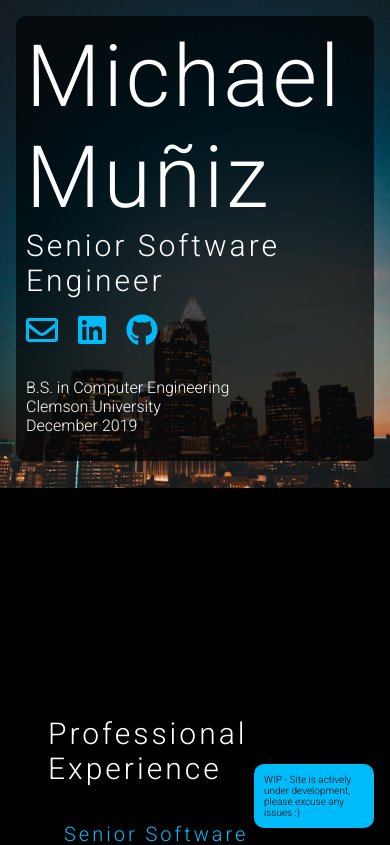
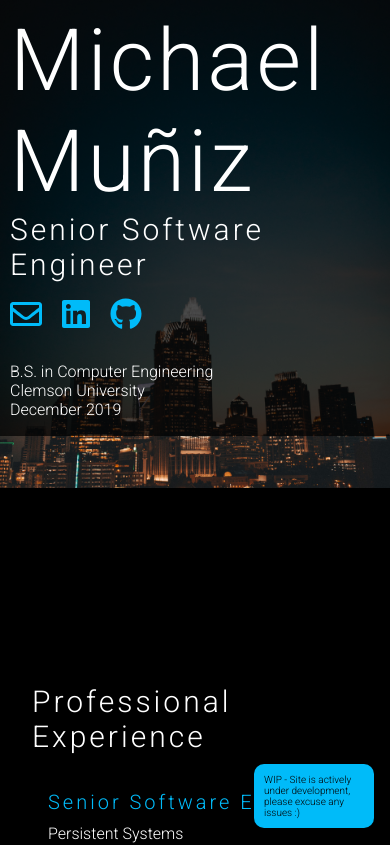
Before and after one commit to mcm218/resume-website, an Angular app: page / in a window 390 px wide. Shown: the top 845 px of the page. Built offline with nearby package versions, Linux system fonts and the light colour scheme.

Commit message:
update header and deploy changes

```diff
--- a/src/app/app.component.html
+++ b/src/app/app.component.html
@@ -1,4 +1,4 @@
-<div id="app-container">
+<div #app_container id="app-container">
   <div class="wip-alert">
     <p>WIP - Site is actively under development, please excuse any issues :)</p>
   </div>
--- a/src/app/app.component.scss
+++ b/src/app/app.component.scss
@@ -59,6 +59,18 @@ a, a:visited {
     #app-container {
         background-image: url("../assets/phoneBackground.jpg");
     }
+
+    #primary-column {
+        padding: 0;
+
+        section {
+            border-radius: 0 !important;
+        }
+
+        article {
+            padding: 16px;
+        }
+    }
 }
 
 
--- a/src/app/app.component.ts
+++ b/src/app/app.component.ts
@@ -1,4 +1,4 @@
-import { Component } from '@angular/core';
+import { AfterViewInit, Component, ElementRef, ViewChild } from '@angular/core';
 import JsonData from '../assets/me.json';
 import { ContactMe } from './models/contact-me';
 import { Education } from './models/education';
@@ -10,10 +10,22 @@ import { SkillBlock } from './models/skill-block';
   templateUrl: './app.component.html',
   styleUrls: ['./app.component.scss']
 })
-export class AppComponent {
+export class AppComponent implements AfterViewInit {
   title = 'Resume';
   experienceList: Array <Role> = JsonData.experience;
   skillsLists: Array <SkillBlock> = JsonData.skills;
   contact: ContactMe = JsonData.contact;
   education: Education = JsonData.education;
+
+  @ViewChild ('app_container') appContainerElement!: ElementRef;
+
+  ngAfterViewInit () {
+    // Are we on a mobile device?
+    if (window.screen.width < 600) {
+      let appContainerCSS = getComputedStyle (this.appContainerElement.nativeElement);
+      console.log(appContainerCSS.backgroundSize);
+      this.appContainerElement.nativeElement.style.backgroundSize = "auto " + window.screen.height + "px";
+      console.log(appContainerCSS.backgroundSize);
+    }
+  }
 }
--- a/src/app/header/header.component.scss
+++ b/src/app/header/header.component.scss
@@ -1,8 +1,9 @@
 header {
   position: fixed;
-  width: calc(100% - 2 * var(--site-side-padding));
+  width: calc(100%);// - 2 * var(--site-side-padding));
   top: 0;
   left: 0;
+  padding: 0;
   overflow: hidden;
 }
 
@@ -19,7 +20,7 @@ section {
 @media screen and (max-width: 600px) {
   #header-overlay {
     grid-template-columns: auto;
-    border-radius: 10px;
+    // border-radius: 10px;
     background-color: rgba(0, 0, 0, 0.7);
     padding: 10px;
   }
```
Also changed, not shown: 3 other files (tests, documents, lock files or other folders).
